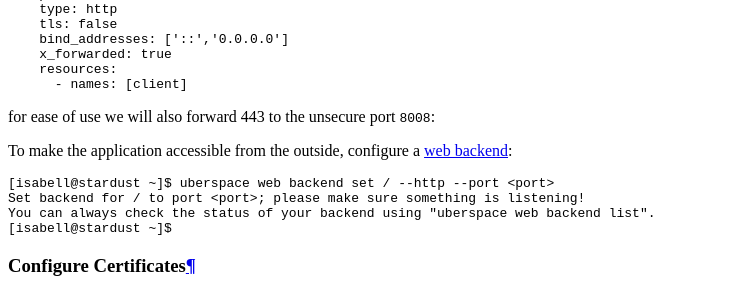
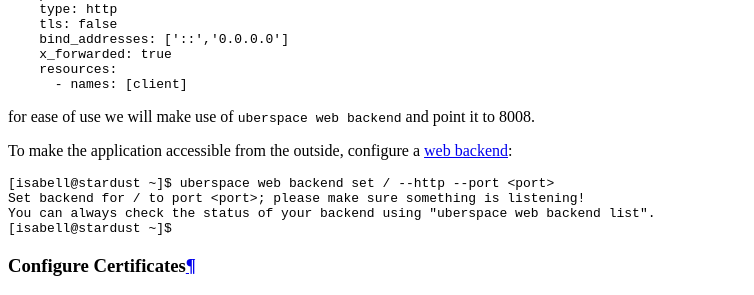
Before and after one commit to Uberspace/lab, a Sphinx documentation site: the page built from source/guide_synapse.rst, in a window 1280 px wide and 900 px high, scrolled down 3569 px. Shown: the part 152-447 px from the top of the window, without its empty margins (0-754 px from the left). Built offline with Sphinx 7.4.7 and the Read the Docs theme 2.0.0, drawn with Linux system fonts in a browser that asks for light colours.

Commit message:
clarified usage of web backend

```diff
--- a/source/guide_synapse.rst
+++ b/source/guide_synapse.rst
@@ -240,7 +240,7 @@ and include the generated port in the config file ``~/synapse/homeserver.yaml``.
         resources:
           - names: [client]
 
-for ease of use we will also forward 443 to the unsecure port ``8008``:
+for ease of use we will make use of ``uberspace web backend`` and point it to 8008.
 
 .. include:: includes/web-backend.rst
 
```
